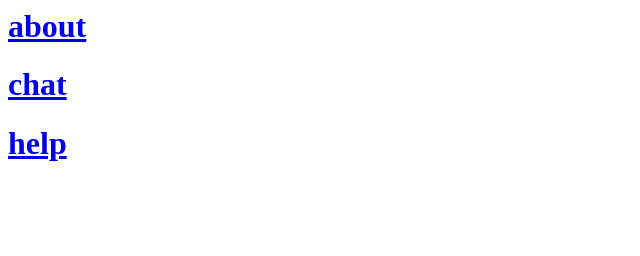
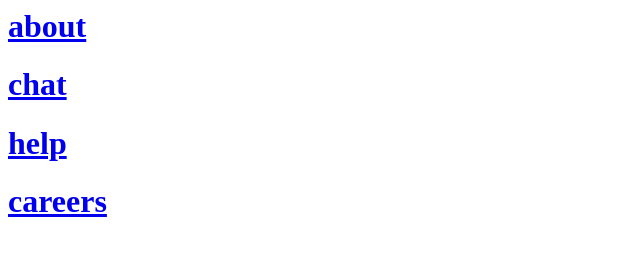
Before and after one commit to jyothi-92/html-application, a plain HTML site: page index.html in a window 1280 px wide. Shown: the whole page, without its empty margins (0-640 px from the left). Drawn offline with Linux system fonts and the light colour scheme.

Commit message:
careers page got added

```diff
--- a/index.html
+++ b/index.html
@@ -1,3 +1,4 @@
 <h1><a href=about.html>about</a></h1>
 <h1><a href=chat.html>chat</a></h1>
 <h1><a href=help.html>help</a></h>
+<h1><a href=careers.html>careers</a></h>
```
